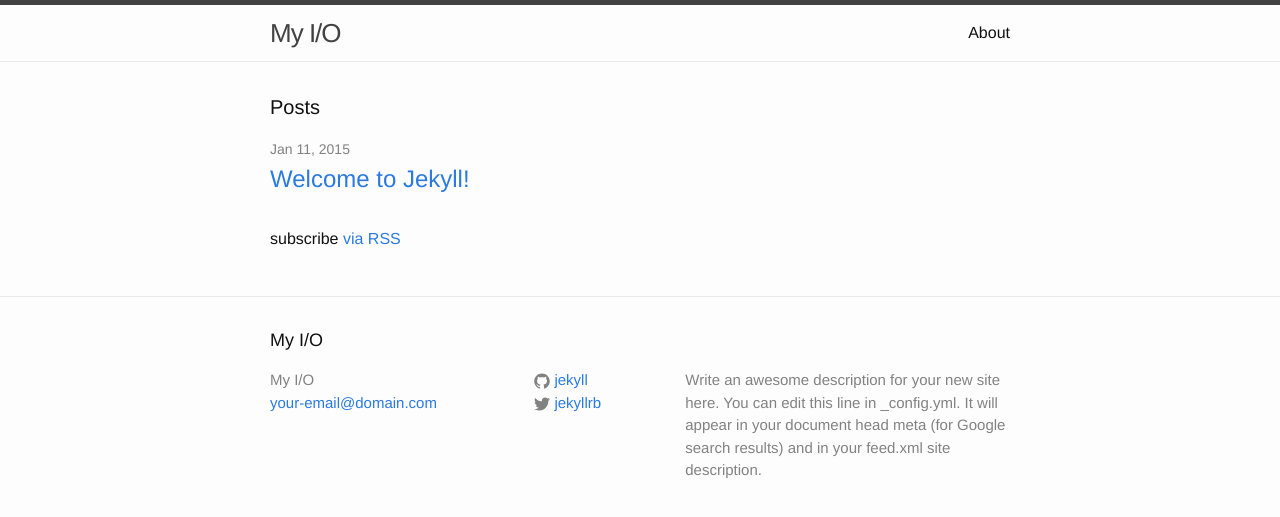
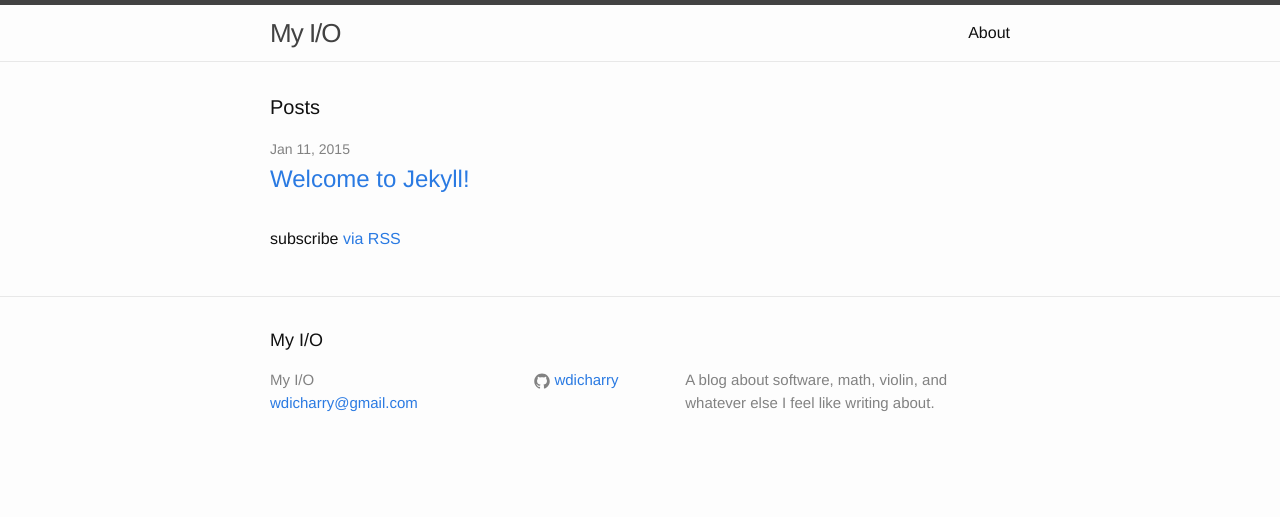
Before and after one commit to eleanxr/wdicharry.github.io, a Jekyll site: the page built from index.html, in a window 1280 px wide. Shown: the top 517 px of the page. Built offline with Jekyll 4.4.1, drawn with Linux system fonts in a browser that asks for light colours.

Commit message:
Update config.

```diff
--- a/_config.yml
+++ b/_config.yml
@@ -1,14 +1,13 @@
 # Site settings
 title: My I/O
-email: your-email@domain.com
+email: wdicharry@gmail.com
 description: > # this means to ignore newlines until "baseurl:"
-  Write an awesome description for your new site here. You can edit this
-  line in _config.yml. It will appear in your document head meta (for
-  Google search results) and in your feed.xml site description.
+    A blog about software, math, violin, and whatever else I feel like writing
+    about.
 baseurl: "" # the subpath of your site, e.g. /blog/
-url: "http://yourdomain.com" # the base hostname & protocol for your site
-twitter_username: jekyllrb
-github_username:  jekyll
+url: "http://wdicharry.github.io" # the base hostname & protocol for your site
+#twitter_username: jekyllrb
+github_username:  wdicharry
 
 # Build settings
 markdown: kramdown
```
